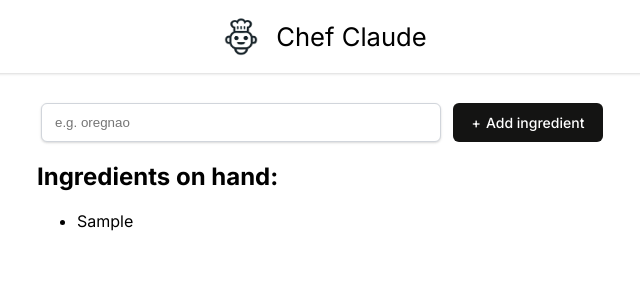
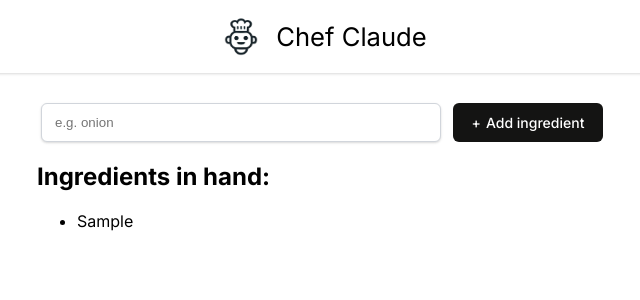
Before and after one commit to Mayank0052/chefClaude, a React (Vite) app: page / in a window 1280 px wide. Both pictures are taken after typing "Sample" into the empty fields and a click on the button "Add ingredient". Shown: the top 300 px of the page, without its empty margins (318-958 px from the left). Built offline with nearby package versions, Linux system fonts and the light colour scheme; no server answers; what @huggingface/inference would draw is missing.

Commit message:
Initial commit

```diff
--- a/src/assets/components/claudeRecepie.jsx
+++ b/src/assets/components/claudeRecepie.jsx
@@ -2,7 +2,7 @@ import ReactMarkdown from 'react-markdown'
 
 export default function ClaudeRecepie(props){
     // Escape special characters in the recipe
-    const escapedRecipe = props.recepie.replace(/([#*\-_`])/g, '\\$1');
+    const escapedRecipe = props.recepie.replace(/([#*\-_`])/g, '\\$1');//doubt...
     return(
         <section className="recipe-section">
             <h2>Chef Claude Recommends:</h2>
--- a/src/assets/components/form.jsx
+++ b/src/assets/components/form.jsx
@@ -15,7 +15,7 @@ export default function formFunction(){
         const formData = new FormData(event.currentTarget)
         const newIngredient = formData.get("ingredient").trim()//to remove whitespace
         console.log(newIngredient)
-        ingredients[ingredients.length] = newIngredient;
+        ingredients.push(newIngredient);
         console.log(ingredients)
         console.log(Object.fromEntries(formData))
 
@@ -67,7 +67,7 @@ export default function formFunction(){
             >
             <input
                 type="text"
-                placeholder="e.g. oregnao"
+                placeholder="e.g. onion"
                 aria-label="Add ingredient"
                 name="ingredient"
                 required
--- a/src/assets/components/ingredientList.jsx
+++ b/src/assets/components/ingredientList.jsx
@@ -6,7 +6,7 @@ export default function ingredientList(props){
 
     return (
         <div id="lower-container">
-                <h2>Ingredients on hand:</h2>
+                <h2>Ingredients in hand:</h2>
                 <ul className='ingredient-list' aria-live="polite">
                     {ingredientListItems}
                 </ul>
```
